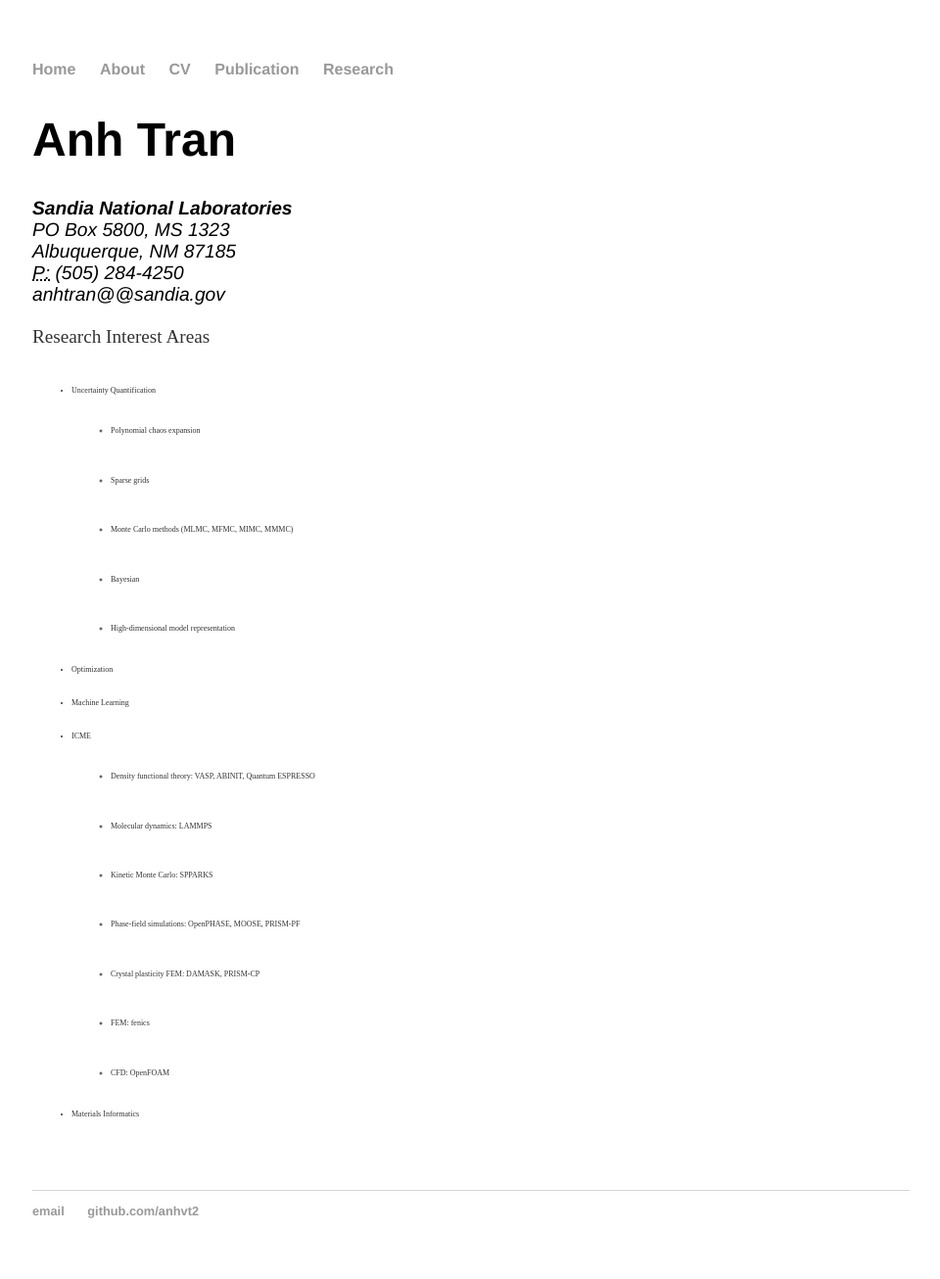
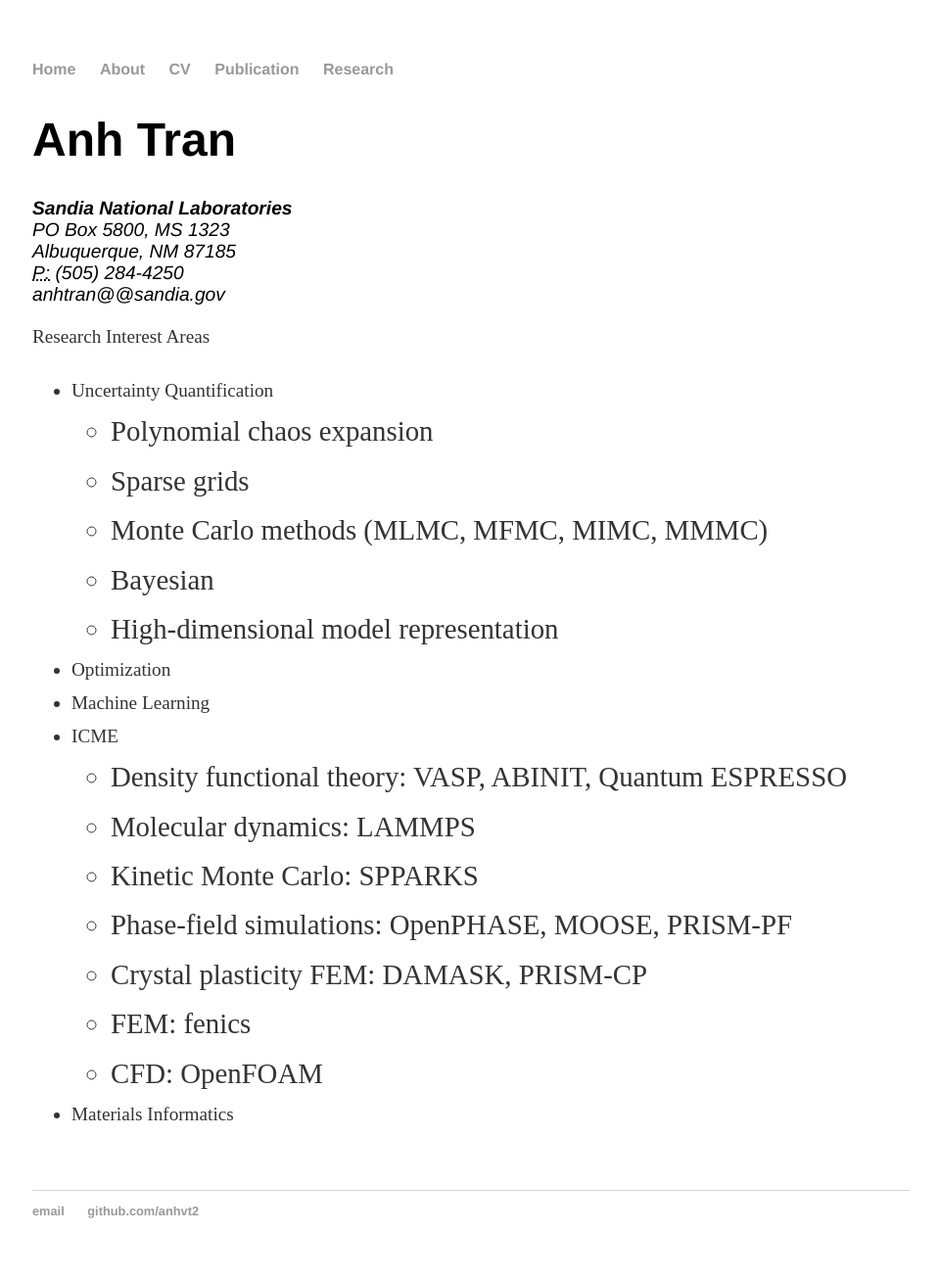
Before and after one commit to anhvt2/anhvt2.github.io, a Jekyll site: the page built from research/index.html, in a window 1280 px wide. Shown: the whole page at 98% size, without its empty margins (159-1119 px from the left). Built offline with Jekyll 4.4.1, drawn with Linux system fonts in a browser that asks for light colours.

Commit message:
update fontsize in main.css

```diff
--- a/css/main.css
+++ b/css/main.css
@@ -38,4 +38,4 @@ ul.posts li { list-style: none; }
 .research .download { float: right; font-size: .8em; text-transform: uppercase; }
 
 
-.ResearchAreas li{ font-size:8px;}
+.ResearchAreas li{ font-size:0.8em;}
```
